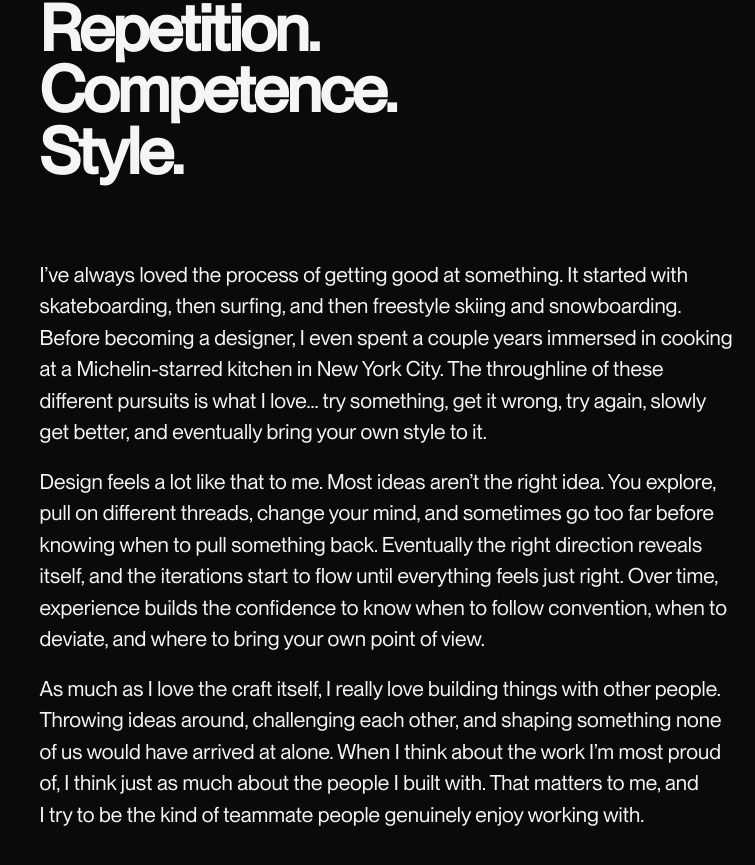
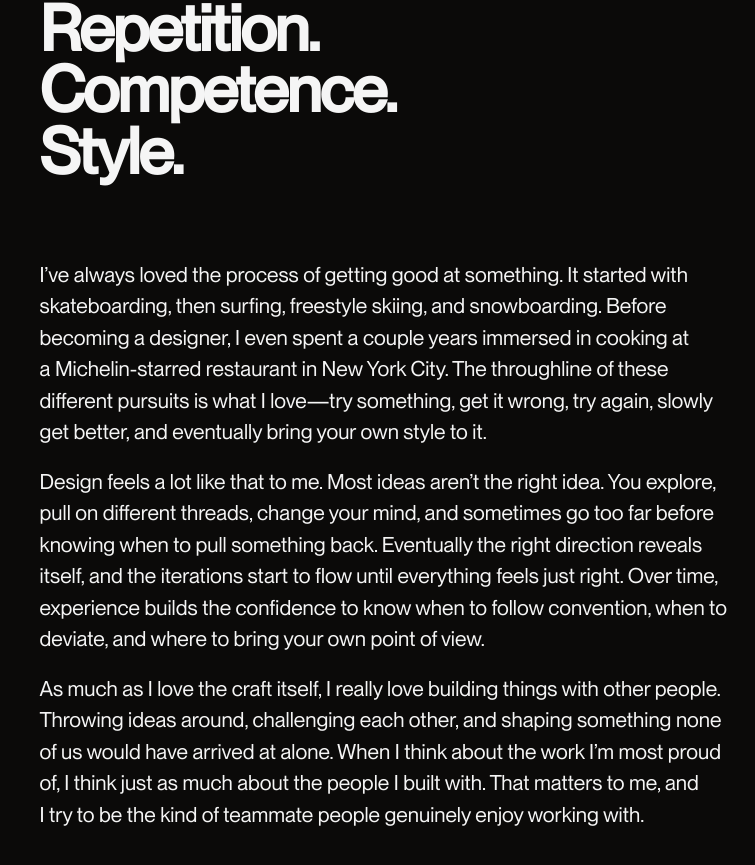
Before and after one commit to GrahamBunt/portfolio, a Next.js app: page /about in a window 1280 px wide. Shown: the part 2593-3458 px from the top of the page, without its empty margins (525-1280 px from the left). Built offline with nearby package versions, Linux system fonts and the light colour scheme.

Commit message:
Update About page background wording

```diff
--- a/src/content/about.ts
+++ b/src/content/about.ts
@@ -28,7 +28,7 @@ export const aboutContent: AboutContent = {
     description: "",
   },
   bio: [
-    "I’ve always loved the process of getting good at something. It started with skateboarding, then surfing, and then freestyle skiing and snowboarding. Before becoming a designer, I even spent a couple years immersed in cooking at a Michelin-starred kitchen in New York City. The throughline of these different pursuits is what I love... try something, get it wrong, try again, slowly get better, and eventually bring your own style to it.",
+    "I’ve always loved the process of getting good at something. It started with skateboarding, then surfing, freestyle skiing, and snowboarding. Before becoming a designer, I even spent a couple years immersed in cooking at a Michelin-starred restaurant in New York City. The throughline of these different pursuits is what I love—try something, get it wrong, try again, slowly get better, and eventually bring your own style to it.",
     "Design feels a lot like that to me. Most ideas aren’t the right idea. You explore, pull on different threads, change your mind, and sometimes go too far before knowing when to pull something back. Eventually the right direction reveals itself, and the iterations start to flow until everything feels just right. Over time, experience builds the confidence to know when to follow convention, when to deviate, and where to bring your own point of view.",
     "As much as I love the craft itself, I really love building things with other people. Throwing ideas around, challenging each other, and shaping something none of us would have arrived at alone. When I think about the work I’m most proud of, I think just as much about the people I built with. That matters to me, and I try to be the kind of teammate people genuinely enjoy working with.",
   ],
```
